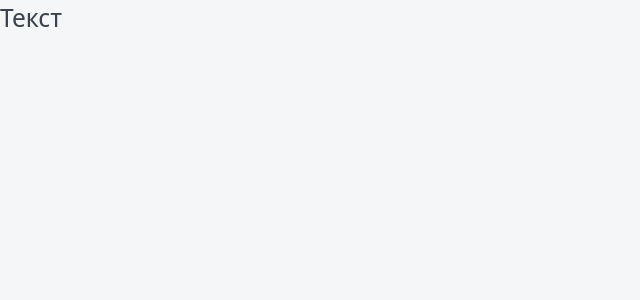
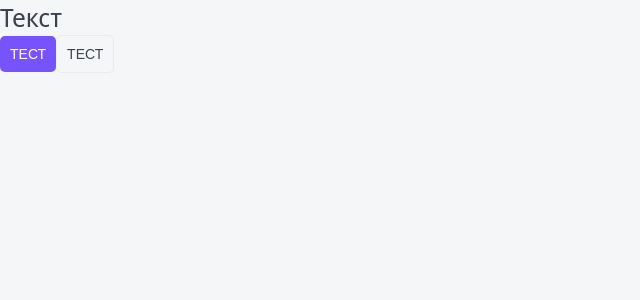
Before and after one commit to AlekseiKom/top-app-v10, a Next.js app: page / in a window 1280 px wide. Shown: the top 300 px of the page, without its empty margins (0-640 px from the left). Built offline with nearby package versions, Linux system fonts and the light colour scheme.

Commit message:
Button component main layout created

```diff
--- /dev/null
+++ b/components/Button/Button.module.css
@@ -0,0 +1,35 @@
+.button {
+	display: inline-block;
+
+	box-sizing: border-box;
+	padding: 10px;
+
+	cursor: pointer;
+	transition: all 0.2s ease-in-out;
+	text-align: center;
+
+	border: none;
+	border-radius: 5px;
+
+	font-size:14px;
+}
+
+.primary {
+	color: var(--white);
+	background-color: var(--primary);
+}
+
+.primary:hover {
+	background-color: var(--primary-hover);
+}
+
+.ghost {
+	color: var(--black);
+	border: 1px solid var(--gray-light);
+	background: none;
+}
+
+.ghost:hover {
+	color: var(--white);
+	background-color: var(--primary);
+}
--- /dev/null
+++ b/components/Button/Button.props.ts
@@ -0,0 +1,6 @@
+import { ReactNode } from 'react';
+
+export interface ButtonProps {
+    children: ReactNode;
+    appearance: 'primary' | 'ghost';
+}
--- /dev/null
+++ b/components/Button/Button.tsx
@@ -0,0 +1,17 @@
+import styles from './Button.module.css';
+import { ButtonProps } from './Button.props';
+import cn from 'classnames';
+
+
+export const Button = ({ appearance, children }: ButtonProps): JSX.Element => {
+    return (
+        <button
+            className={cn(styles.button, {
+                [styles.primary]: appearance === 'primary',
+                [styles.ghost]: appearance === 'ghost',
+            })}
+        >
+            {children}
+        </button>
+    );
+};
--- a/components/Htag/Htag.tsx
+++ b/components/Htag/Htag.tsx
@@ -1,6 +1,6 @@
 import { HtagProps } from './Htag.props';
 import styles from './Htag.module.css';
-import cn from 'classnames';
+
 
 export const Htag = ({ tag, children }: HtagProps): JSX.Element => {
     switch (tag) {
--- a/components/index.ts
+++ b/components/index.ts
@@ -1 +1,2 @@
 export * from './Htag/Htag';
+export * from './Button/Button';
--- a/package.json
+++ b/package.json
@@ -16,6 +16,7 @@
     "react-dom": "18.2.0"
   },
   "devDependencies": {
+    "@types/classnames": "^2.3.1",
     "@types/node": "^20.2.1",
     "@types/react": "^18.2.6",
     "@typescript-eslint/eslint-plugin": "^5.59.6",
--- a/pages/index.tsx
+++ b/pages/index.tsx
@@ -1,5 +1,6 @@
 import React from 'react';
 import { Htag } from '../components';
+import { Button } from '../components/Button/Button';
 
 export default function Home(): JSX.Element {
 
@@ -7,6 +8,8 @@ export default function Home(): JSX.Element {
   return (
     <div>
       <Htag tag='h1'>Teкст</Htag>
-    </div>
+      <Button appearance='primary'> ТЕСТ </Button>
+      <Button appearance='ghost'> ТЕСТ </Button>
+    </div >
   );
 }
--- a/styles/globals.css
+++ b/styles/globals.css
@@ -22,8 +22,10 @@ a {
 
 :root {
 	--black: #3B434E;
+	--gray-light: #EBEBEB;
 	--white: white;
 	--primary: #7653FC;
+	--primary-hover: #533CAD;
 	--red: #FC836D;
 	--green: #1DC37E;
 	--green-light: #C8F8E4;
```
Also changed, not shown: 1 other file (tests, documents, lock files or other folders).
